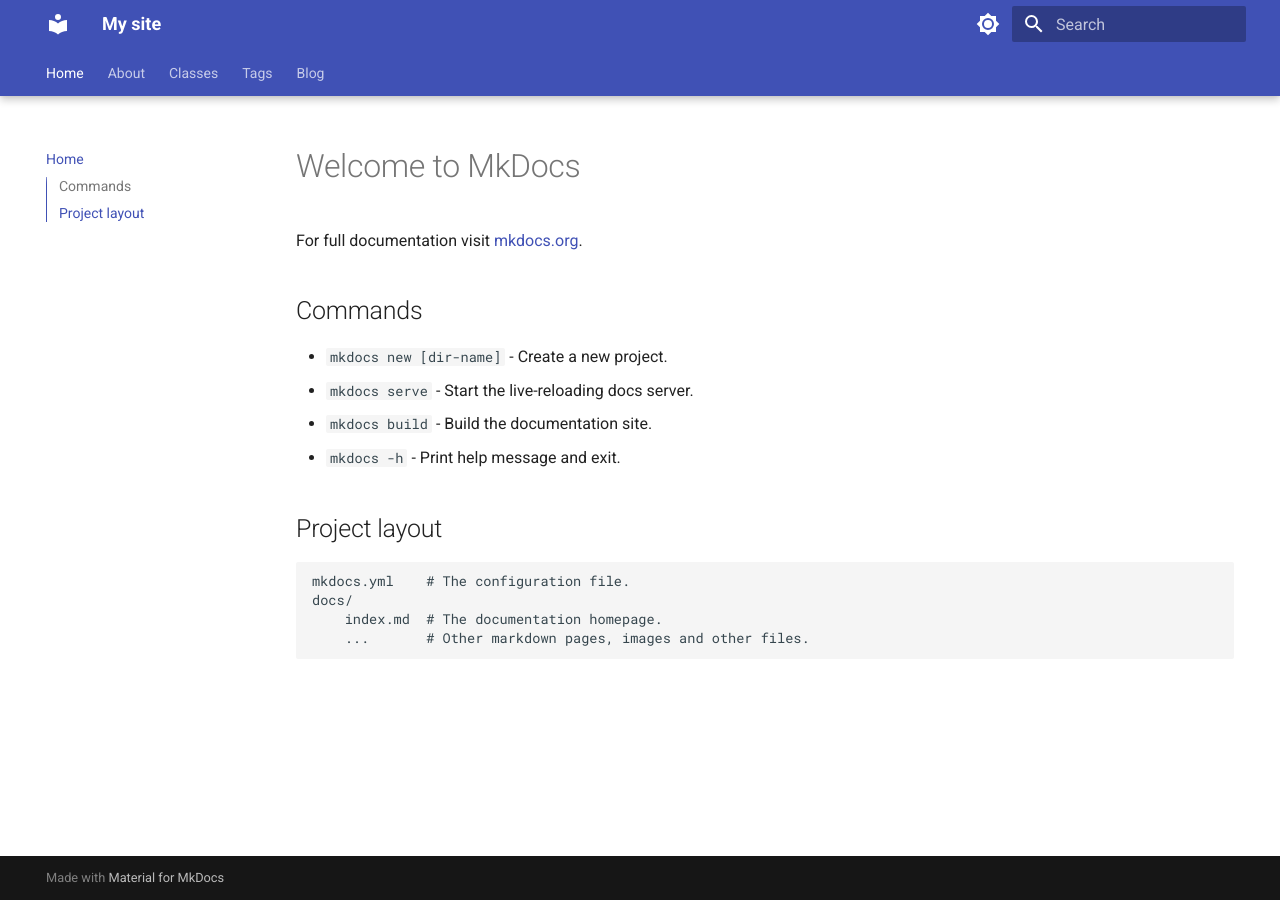
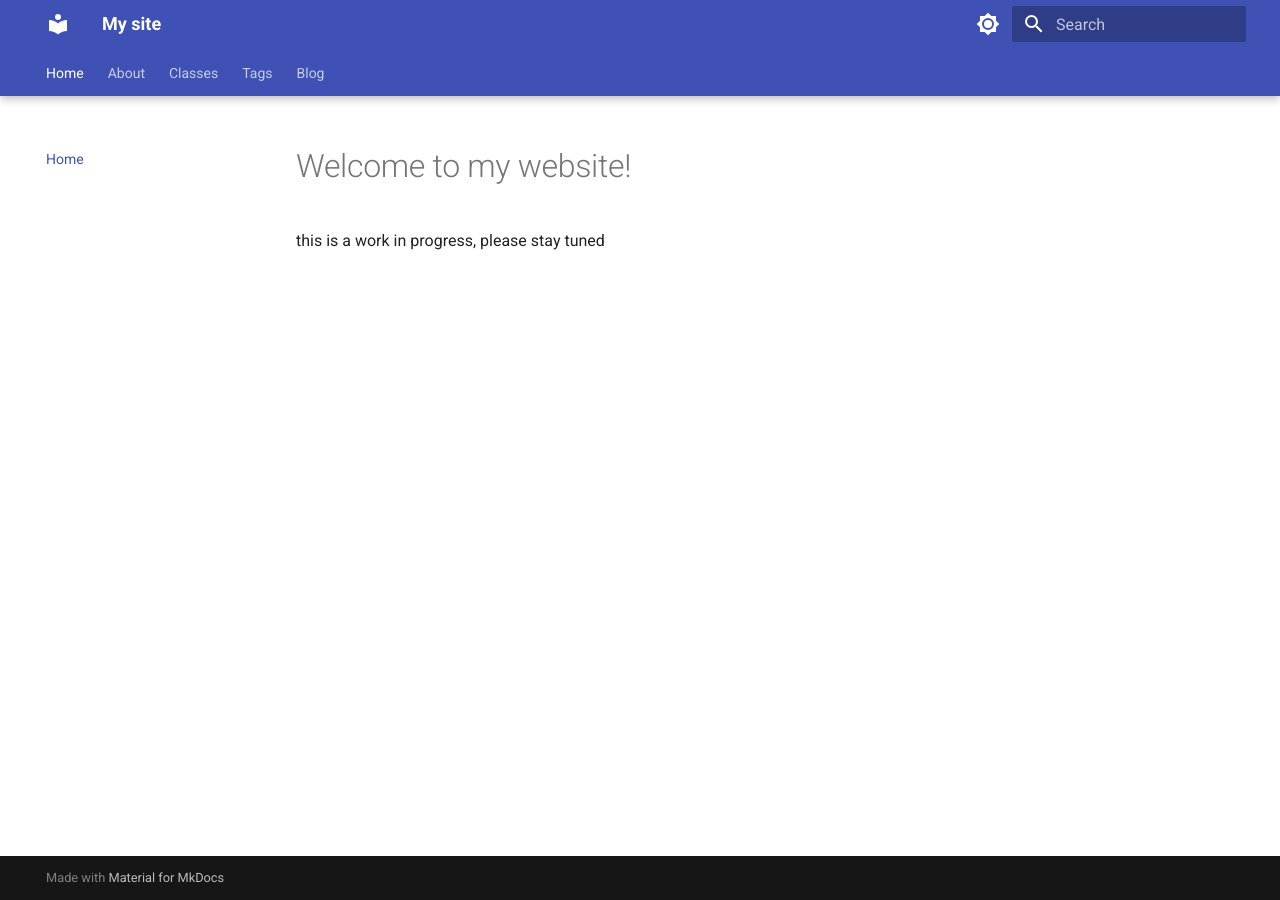
Before and after one commit to ymaitah/MyWebsite, an MkDocs documentation site: the page built from docs/index.md, in a window 1280 px wide. Built offline with MkDocs 1.6.1 and Material for MkDocs 9.7.7, drawn with Linux system fonts in a browser that asks for light colours.

Commit message:
update home page

```diff
--- a/docs/index.md
+++ b/docs/index.md
@@ -1,17 +1,3 @@
-# Welcome to MkDocs
+# Welcome to my website!
 
-For full documentation visit [mkdocs.org](https://www.mkdocs.org).
-
-## Commands
-
-* `mkdocs new [dir-name]` - Create a new project.
-* `mkdocs serve` - Start the live-reloading docs server.
-* `mkdocs build` - Build the documentation site.
-* `mkdocs -h` - Print help message and exit.
-
-## Project layout
-
-    mkdocs.yml    # The configuration file.
-    docs/
-        index.md  # The documentation homepage.
-        ...       # Other markdown pages, images and other files.
+this is a work in progress, please stay tuned
```
